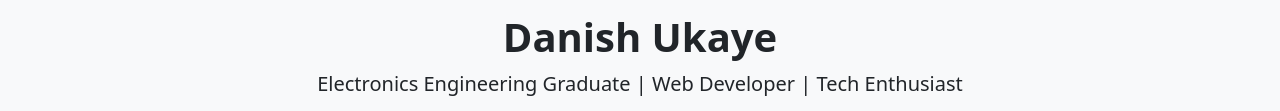
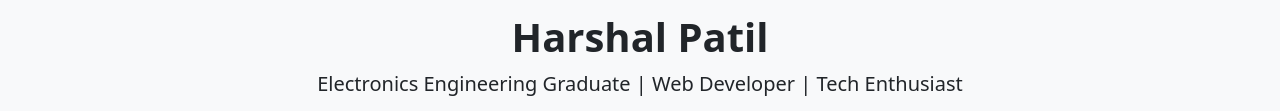
Before and after one commit to Lathish9/danish-resume, a plain HTML site: page index.html in a window 1280 px wide. Shown: the part 257-368 px from the top of the page. Drawn offline with nearby package versions, Linux system fonts and the light colour scheme.

Commit message:
first commit

```diff
--- a/index.html
+++ b/index.html
@@ -45,7 +45,7 @@
   <div class="container my-5">
     <div class="text-center">
       <img src="./Harshal.png" alt="Profile Picture" class="profile-img mb-3" />
-      <h1 class="fw-bold">Danish Ukaye</h1>
+      <h1 class="fw-bold">Harshal Patil</h1>
       <p class="lead">Electronics Engineering Graduate | Web Developer | Tech Enthusiast</p>
     </div>
 
```
